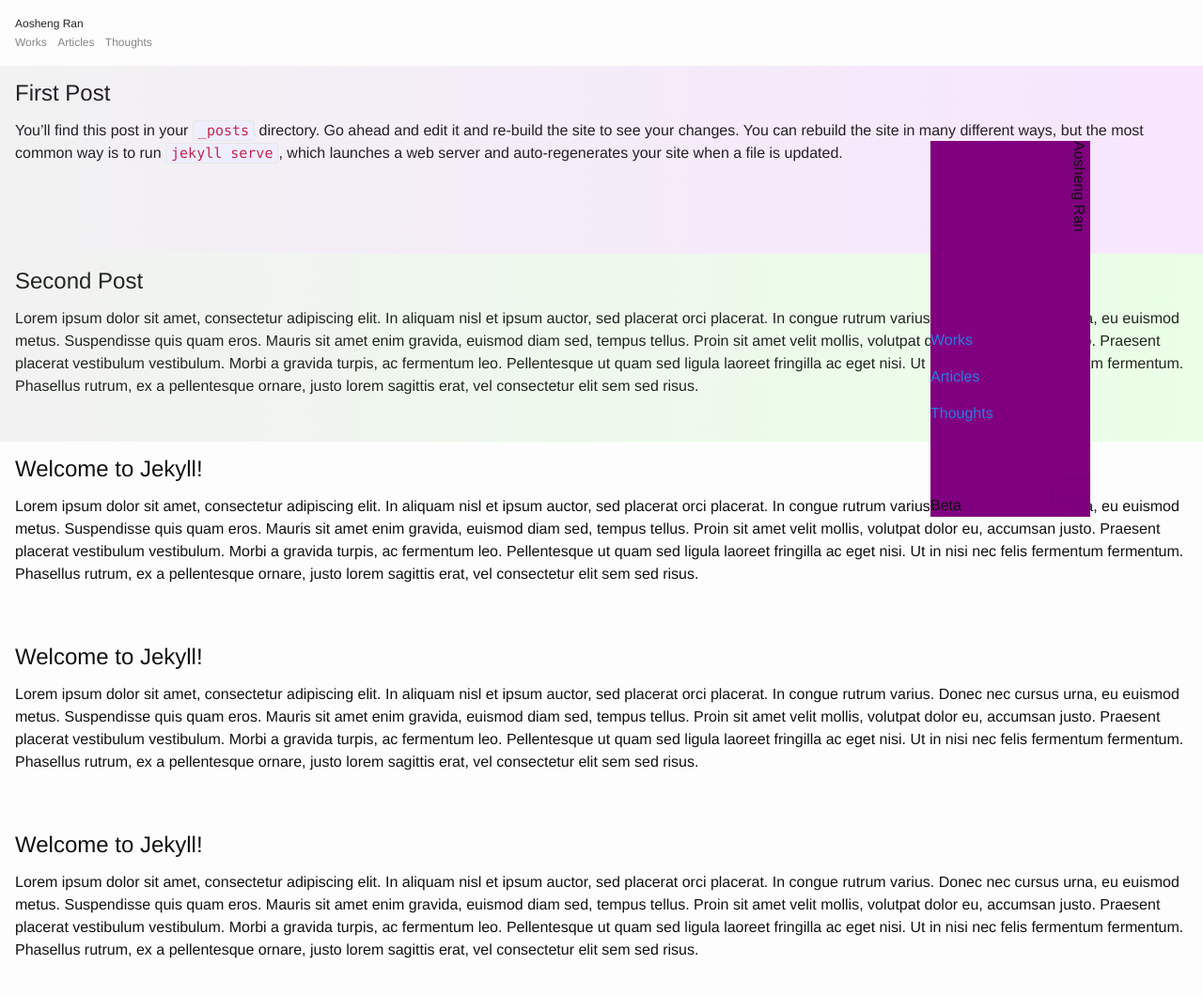
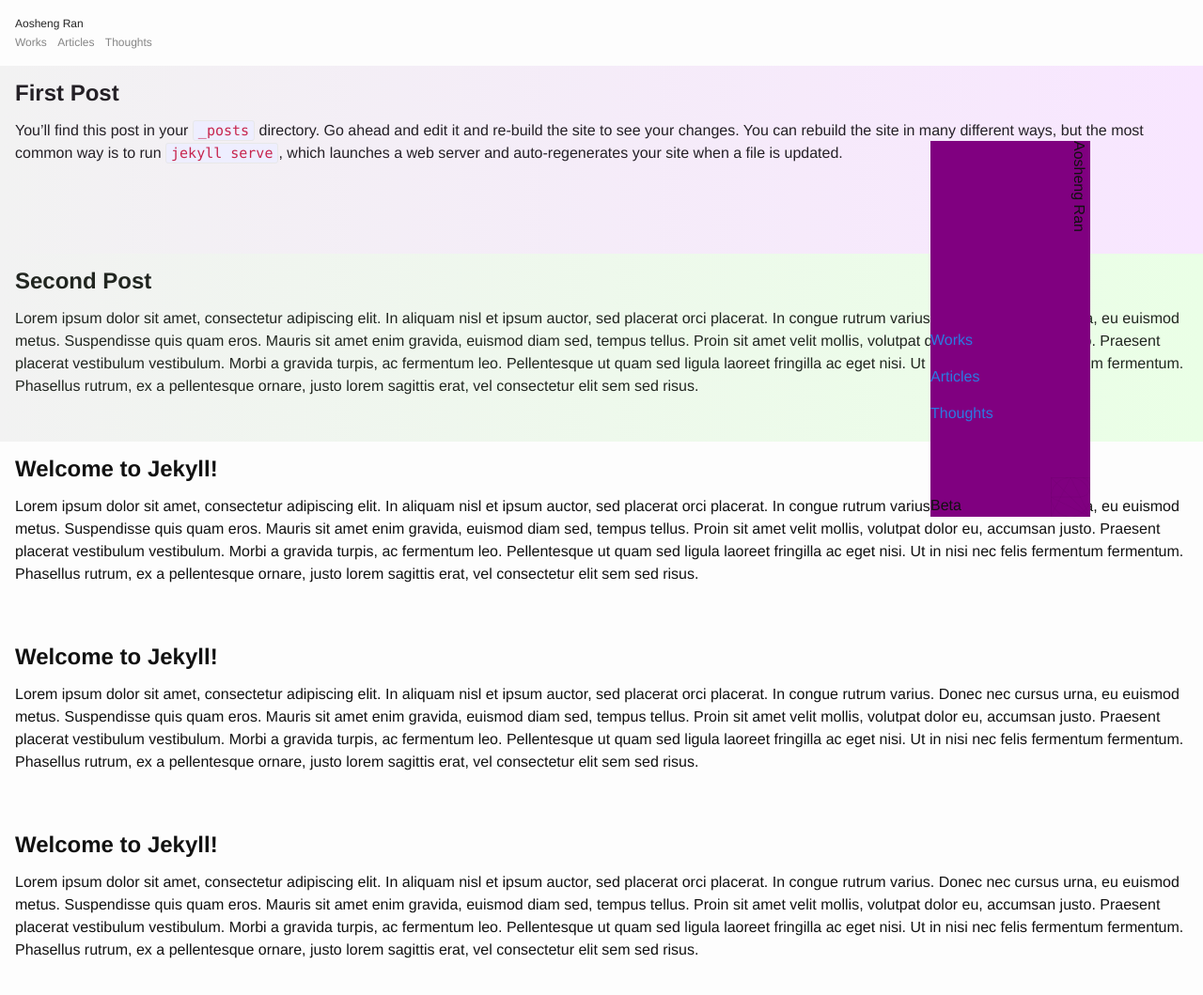
Before and after one commit to aoshengran/spidmax.github.io, a Jekyll site: the page built from index.md, in a window 1280 px wide and 1070 px high. Shown: the top 1059 px of the window at 94% size. Built offline with Jekyll 4.4.1, drawn with Linux system fonts in a browser that asks for light colours.

Commit message:
update post fonts

```diff
--- a/_layouts/home.html
+++ b/_layouts/home.html
@@ -7,6 +7,6 @@ layout: default
 {% for post in site.posts %}
   <div class="post" style="background: linear-gradient(to right, #{{post.background-color1}},#{{post.background-color2}}); color: #{{post.font-color}}">
       <h1 class="title"> {{ post.title }} </h1>
-      <p class="excerpt"> {{ post.excerpt }} </p>
+      <div class="excerpt"> {{ post.excerpt }} </div>
   </div>
 {% endfor %}
--- a/_sass/minima.scss
+++ b/_sass/minima.scss
@@ -68,7 +68,12 @@
     overflow: hidden;
 
     .title {
-      font-size: 24px;
+      font-size: 1.5em;
+      font-weight: 600;
+    }
+
+    .excerpt {
+      font-weight: 300;
     }
   }
 }
```
